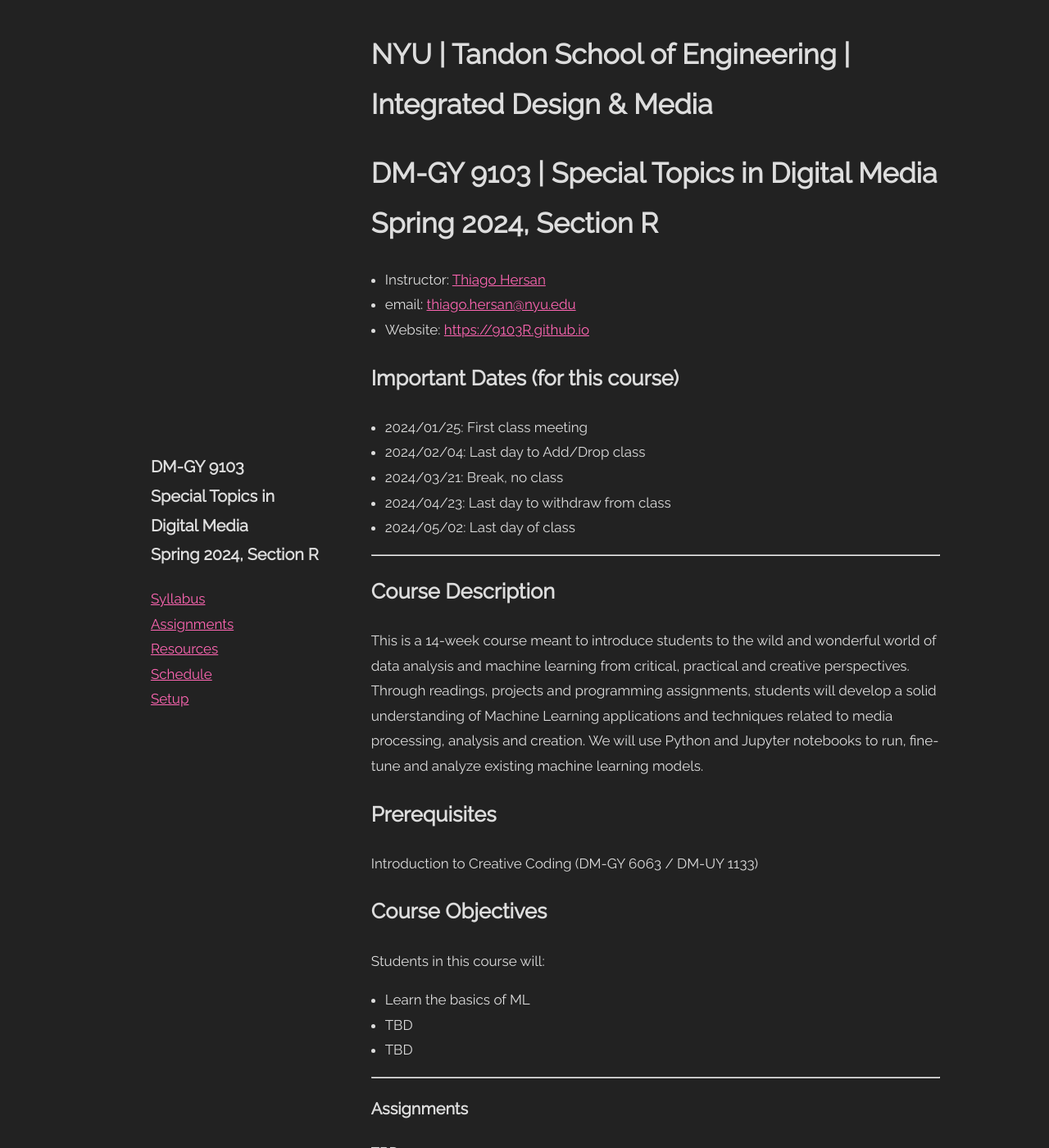
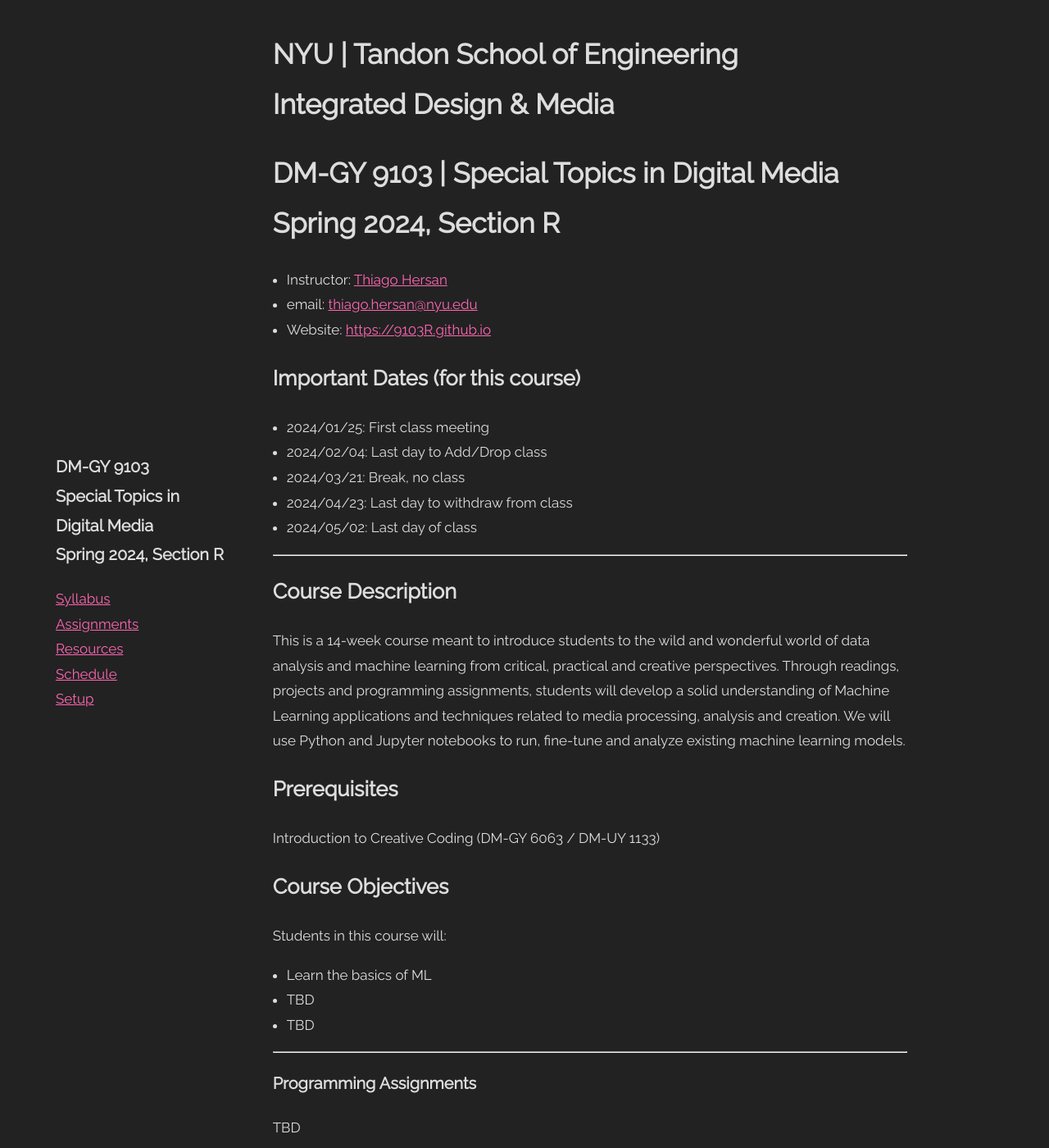
Before and after one commit to DM-GY-9103-2024S-R/DM-GY-9103-2024S-R.github.io, a Jekyll site: the page built from README.md, in a window 1280 px wide and 1400 px high. Shown: the whole window at 82% size. Built offline with Jekyll 4.4.1, drawn with Linux system fonts in a browser that asks for light colours; some of the changed text lies outside the part shown.

Commit message:
adjust style

```diff
--- a/README.md
+++ b/README.md
@@ -1,6 +1,6 @@
 ---
 ---
-# NYU | Tandon School of Engineering | Integrated Design & Media
+# NYU | Tandon School of Engineering<br>Integrated Design & Media
 
 # DM-GY 9103 | Special Topics in Digital Media<br>Spring 2024, Section R
 
@@ -36,7 +36,11 @@ Students in this course will:
 
 ---
 
-### Assignments
+### Programming Assignments
+
+TBD
+
+### Reading Assignments
 
 TBD
 
--- a/css/main.scss
+++ b/css/main.scss
@@ -34,8 +34,7 @@ body {
   display: flex;
   flex-direction: row;
   width: 100%;
-  justify-content: space-evenly;
-  justify-content: center;
+  justify-content: flex-start;
   overflow-y: scroll;
 
   @media screen and (max-width: $mobile-max) {
@@ -85,9 +84,9 @@ th {
   max-width: 360px;
   height: 100vh;
   top: 0;
-  padding-left: 0.75rem;
+  padding-left: 4rem;
   justify-content: center;
-  align-items: center;
+  align-items: flex-start;
 
   @media screen and (max-width: $mobile-max) {
     min-width: 100%;
@@ -109,7 +108,7 @@ th {
 
 .content-container {
   flex: 1;
-  max-width: 720px;
+  max-width: 800px;
   padding: 0.75rem;
 }
 
```
Also changed, not shown: other parts of README.md (+1 -1 lines), _pages/resources.md (+0 -1 lines).
